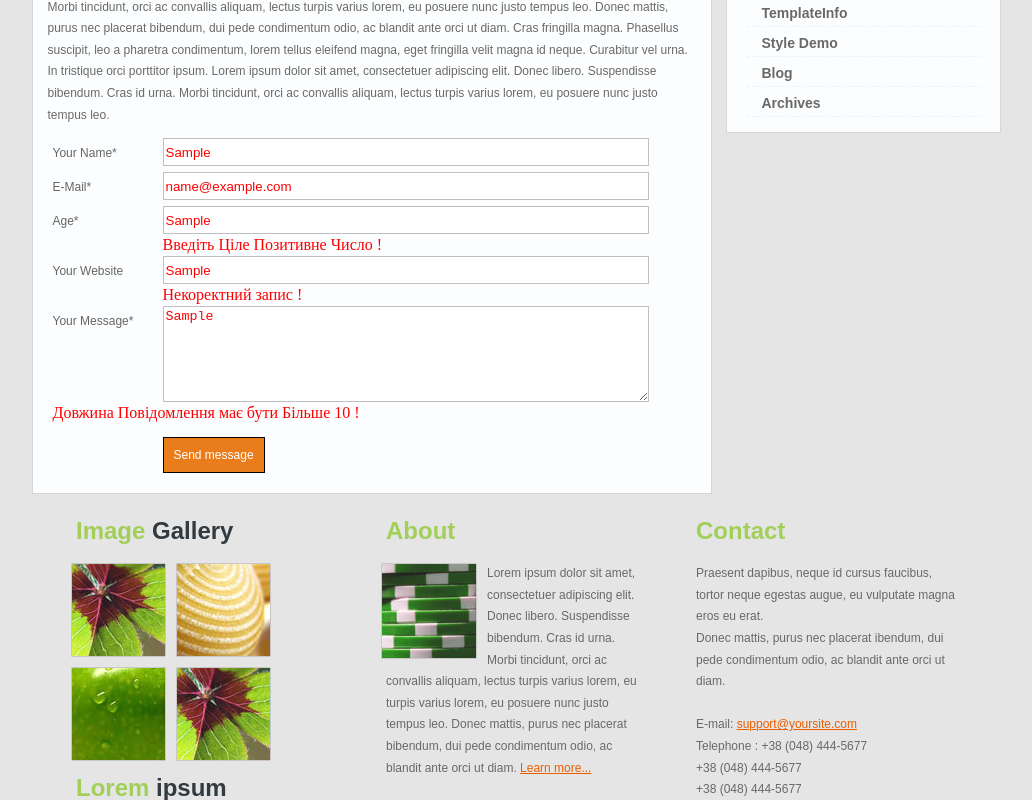
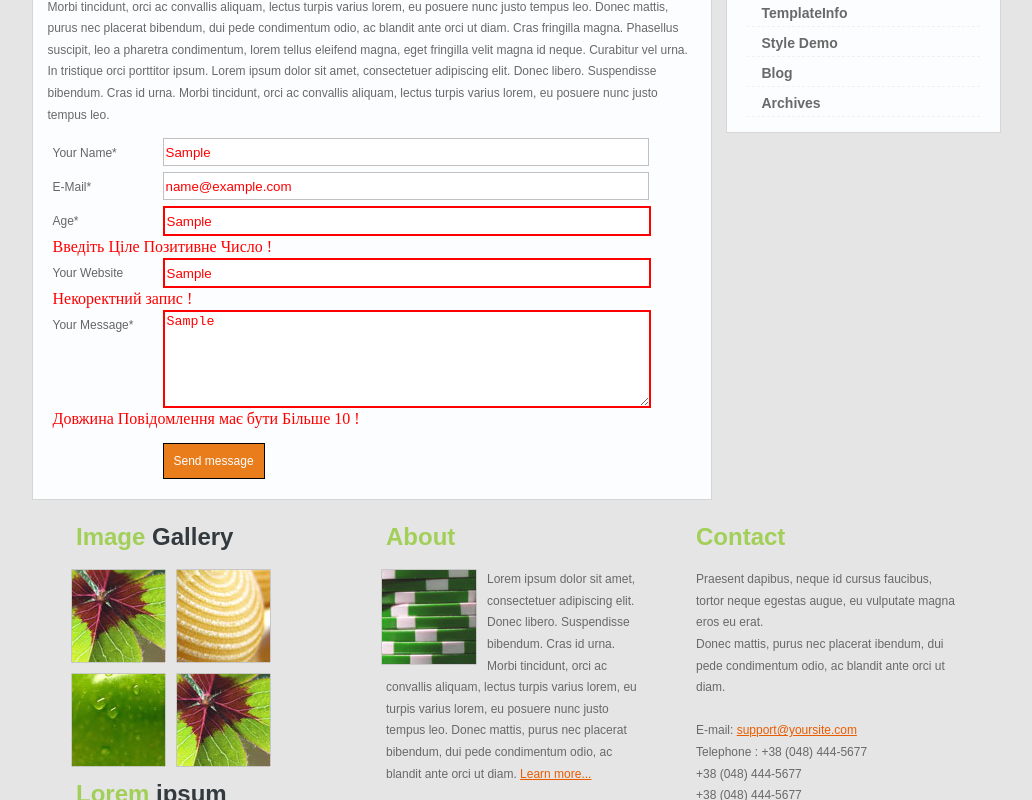
Before and after one commit to Lukasyaaa/WEB_5, a plain HTML site: page contact.html in a window 1280 px wide. Both pictures are taken after typing "Sample", "name@example.com", "Sample", "Sample", "Sample" into the empty fields and a click on the input "Send message". Shown: the part 548-1348 px from the top of the page, without its empty margins (124-1156 px from the left). Drawn offline with Linux system fonts and the light colour scheme.

Commit message:
Add style for Inputs

```diff
--- a/css/style.css
+++ b/css/style.css
@@ -417,3 +417,8 @@ p.response {
 	line-height:1.8em;
 	width:auto;
 }
+
+#contactform li._error input,
+#contactform li._error textarea{
+    border: 2px solid red;
+}
```
